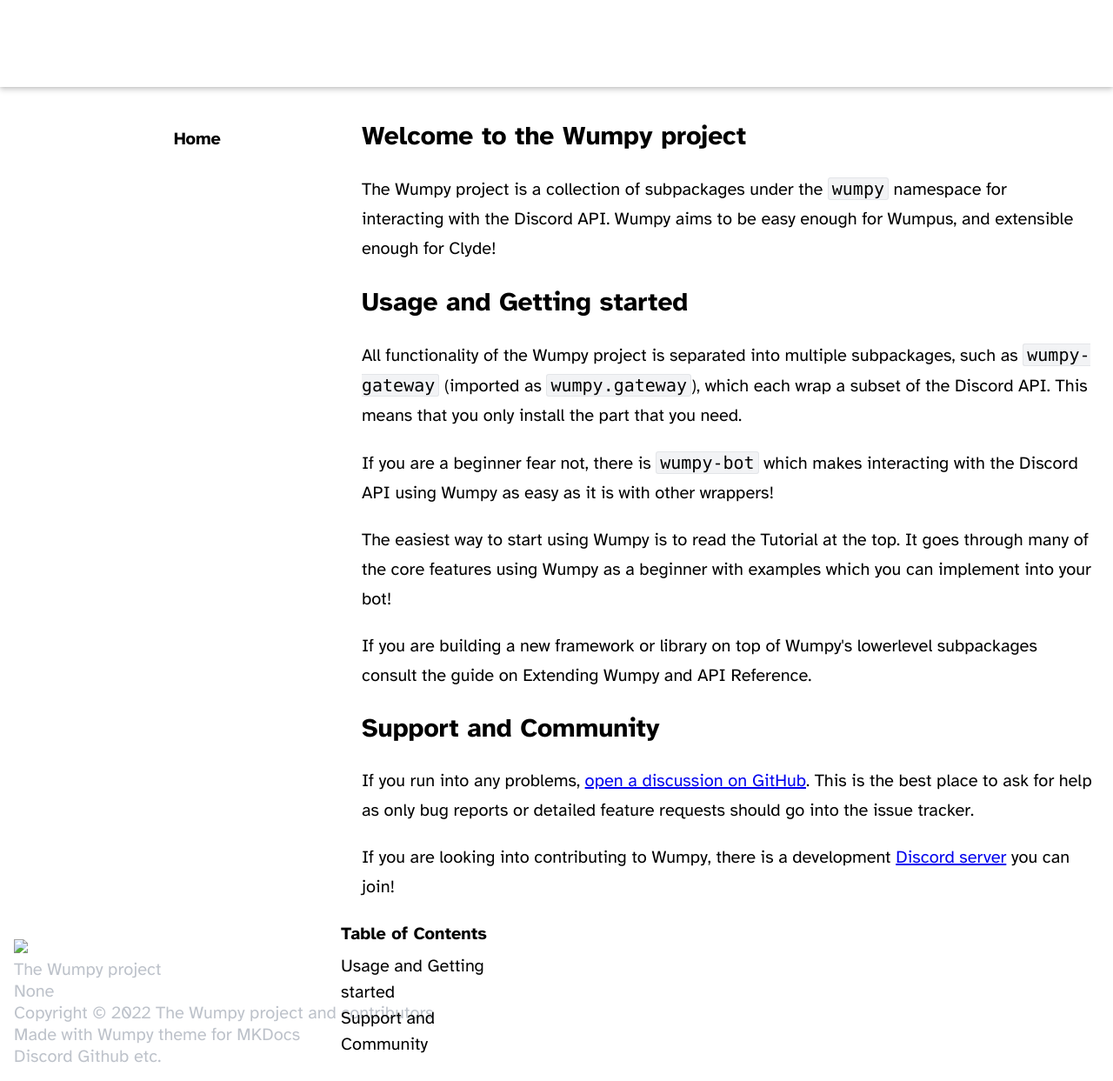
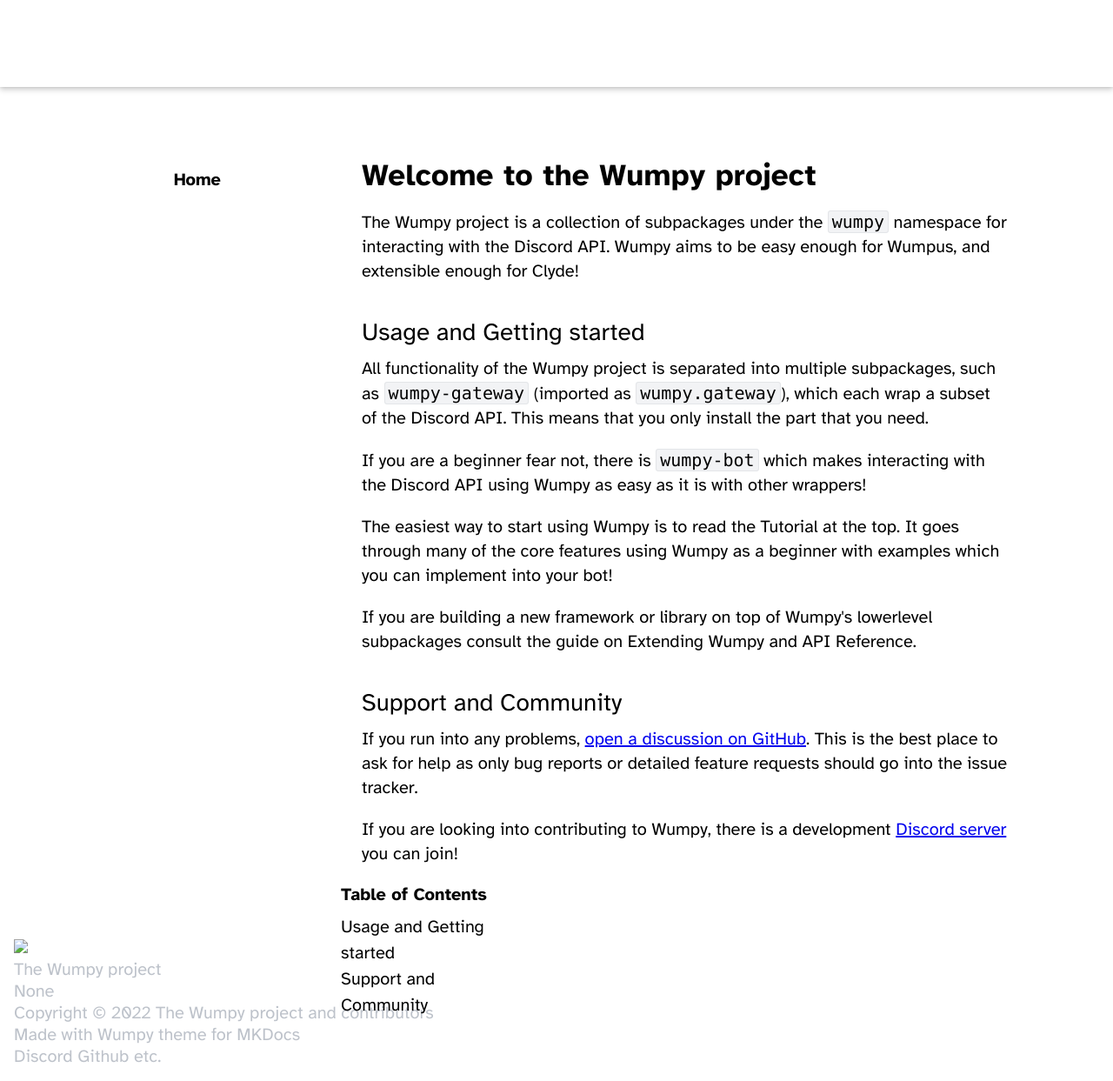
Before and after one commit to wumpyproject/docs, an MkDocs documentation site: the page built from docs/index.md, in a window 1280 px wide. Shown: the whole page at 87% size. Built offline with MkDocs 1.6.1, drawn with Linux system fonts in a browser that asks for light colours.

Commit message:
Style content headings and toc permalinks

```diff
--- a/theme/css/partials/content.css
+++ b/theme/css/partials/content.css
@@ -1,5 +1,63 @@
 article {
-  padding-top: 12px;
-  margin: 0px 24px 24px 24px;
-  min-width: 0px;
+  padding-top: 2rem;
+  margin-left: 1.5rem;
+  margin-right: 7.5rem;
+
+  font-weight: 400;
+  line-height: 1.4;
 }
+
+.headerlink {
+  margin-left: 0.75rem;
+  opacity: 0;
+
+  color: var(--background-dark);
+
+  transition: color 0.125s, opacity 0.125s;
+}
+
+.headerlink:focus,
+.headerlink:hover,
+:hover > .headerlink, /* On hovering heading, show without color */
+:target > .headerlink {
+  opacity: 1;
+}
+.headerlink:focus,
+.headerlink:hover,
+:target > .headerlink {
+  color: var(--accent-color);
+}
+
+h1 {
+  font-size: 1.75em;
+  font-weight: bold;
+  letter-spacing: 0.25px;
+  line-height: 2;
+
+  margin-block-start: 1em;
+  margin-block-end: 0.125em;
+}
+
+h2 {
+  font-weight: 400;
+  font-size: 1.4em;
+  line-height: 2;
+
+  margin-block-start: 1em;
+  margin-block-end: 0;
+}
+
+/* HTML suprisingly defines 6 levels of headings, but we only use 3 */
+h3, h4, h5, h6 {
+  font-weight: 400;
+  font-size: 1.3em;
+  line-height: 2;
+
+  margin-block-start: 1em;
+  margin-block-end: 0;
+}
+
+/* Remove margin from first paragraph after a heading */
+h1 + p, h2 + p, h3 + p, h4 + p, h5 + p, h6 + p {
+  margin-block-start: 0;
+}
--- a/theme/css/theme.css
+++ b/theme/css/theme.css
@@ -16,10 +16,6 @@ body {
 
   font-size: 1.25em; /* 20px */
   font-family: 'Atkinson Hyperlegible', Helvetica, sans-serif;
-}
-
-article ol, article p, article ul {
-  line-height: 1.7;
 }
 
 #page-body {
```
